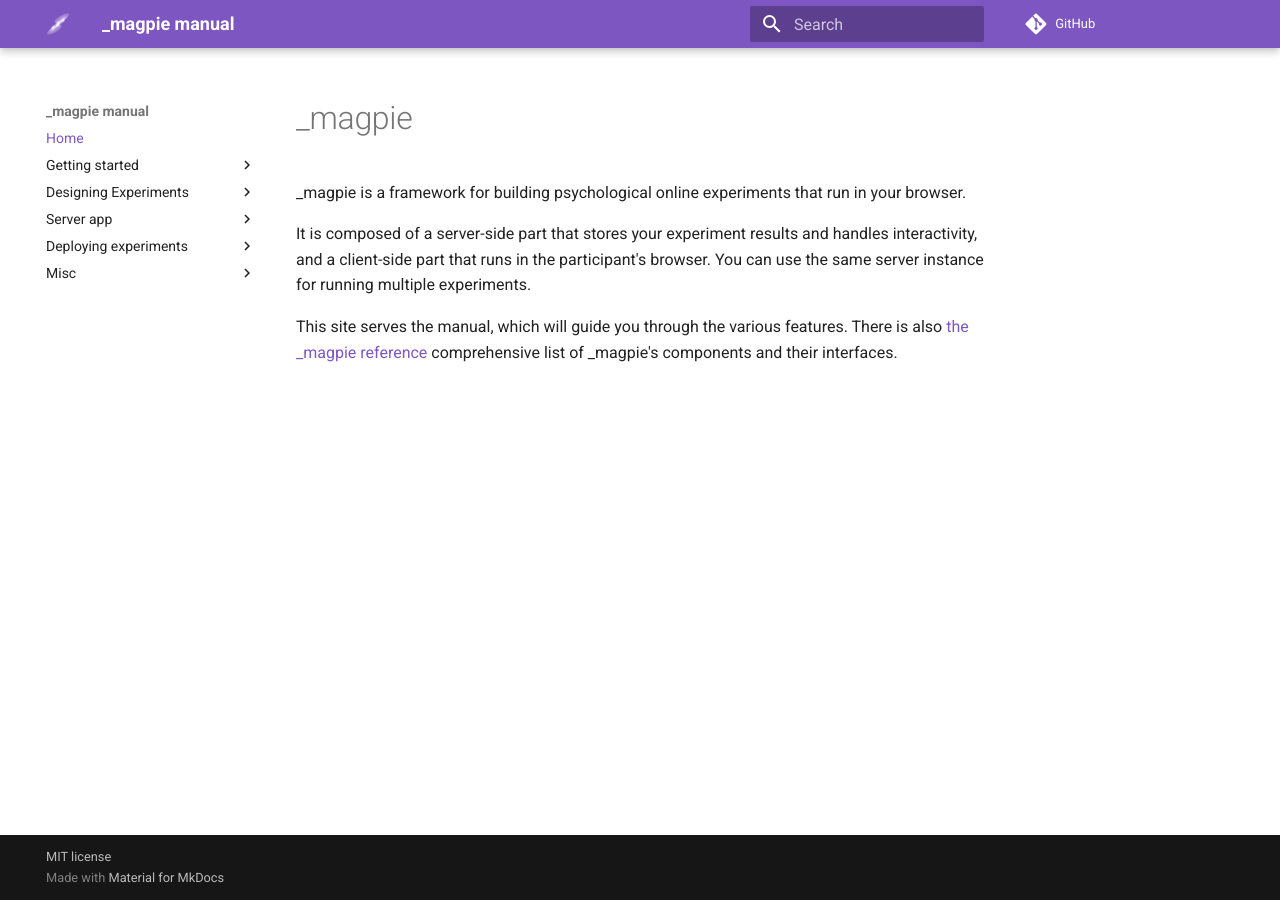
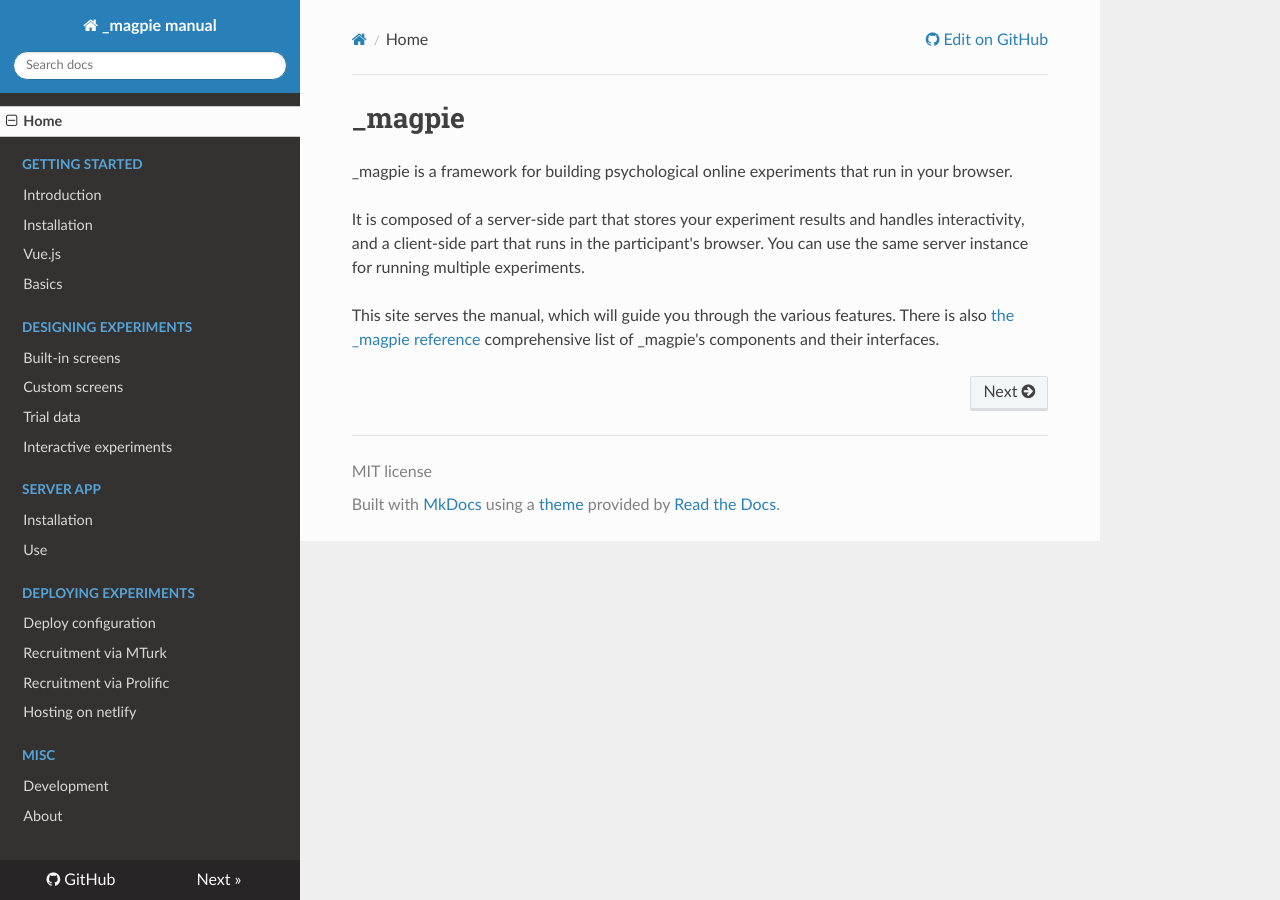
Before and after one commit to magpie-ea/magpie-v3-docs, an MkDocs documentation site: the page built from docs/index.md, in a window 1280 px wide. Built offline with MkDocs 1.6.1, drawn with Linux system fonts in a browser that asks for light colours; nearby versions of some CDN libraries; a script that is not in the unit is left out; comment, search, counter and statistics services are not loaded.

Commit message:
Switch back to readthedocs theme

```diff
--- a/mkdocs.yml
+++ b/mkdocs.yml
@@ -3,17 +3,12 @@ site_description: 'Documentation of _magpie (minimal architecture for the genera
 site_author: 'Michael Franke'
 
 theme:
-  name: material
-
-  logo: assets/logo_small.png
-  palette:
-    primary: deep purple
-  features:
-    #- navigation.instant
-    - search.suggest
-    - search.highlight
-
-  use_pygments: true
+  name: readthedocs
+  highlightjs: true
+  hljs_languages:
+    - yaml
+    - html
+    - js
 
 repo_url: https://github.com/magpie-ea/magpie-docs/
 
```
Also changed, not shown: README.md (+1 -1 lines).
